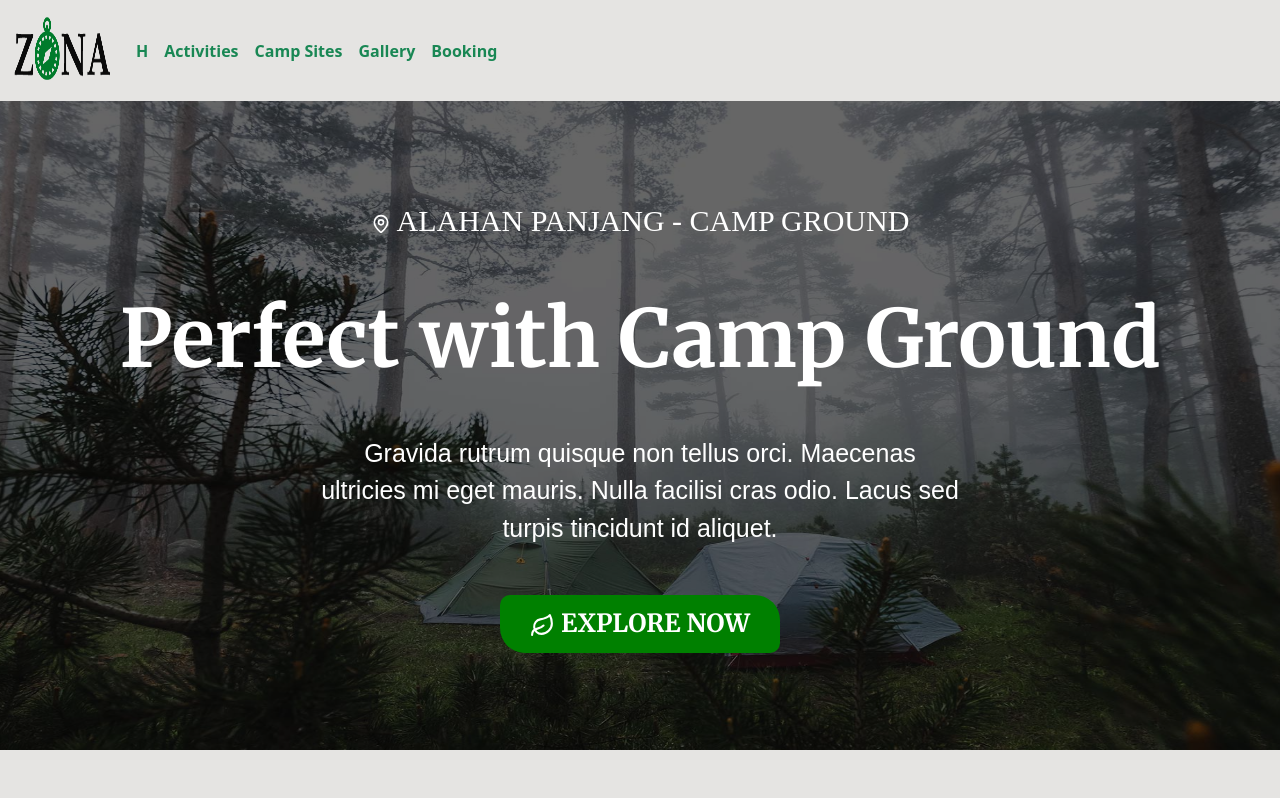
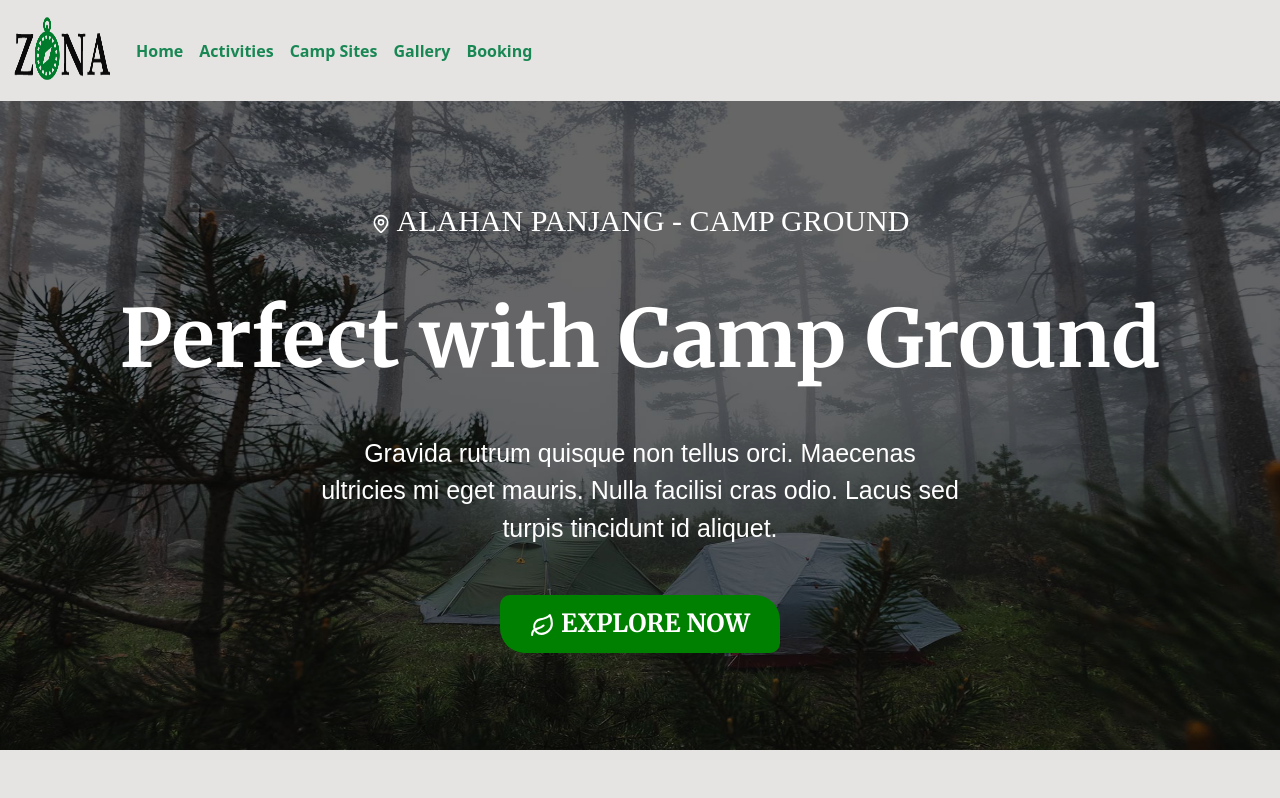
Before and after one commit to Rehan8/zona_camp, a plain HTML site: page index.html in a window 1280 px wide. Shown: the top 798 px of the page. Drawn offline with Linux system fonts and the light colour scheme; a web font is replaced by a local one.

Commit message:
Update index.html

```diff
--- a/index.html
+++ b/index.html
@@ -49,7 +49,7 @@
                   class="nav-link active text-success fw-bold"
                   aria-current="page"
                   href="#"
-                  >H</a
+                  >Home</a
                 >
               </li>
               <li class="nav-item">
```
